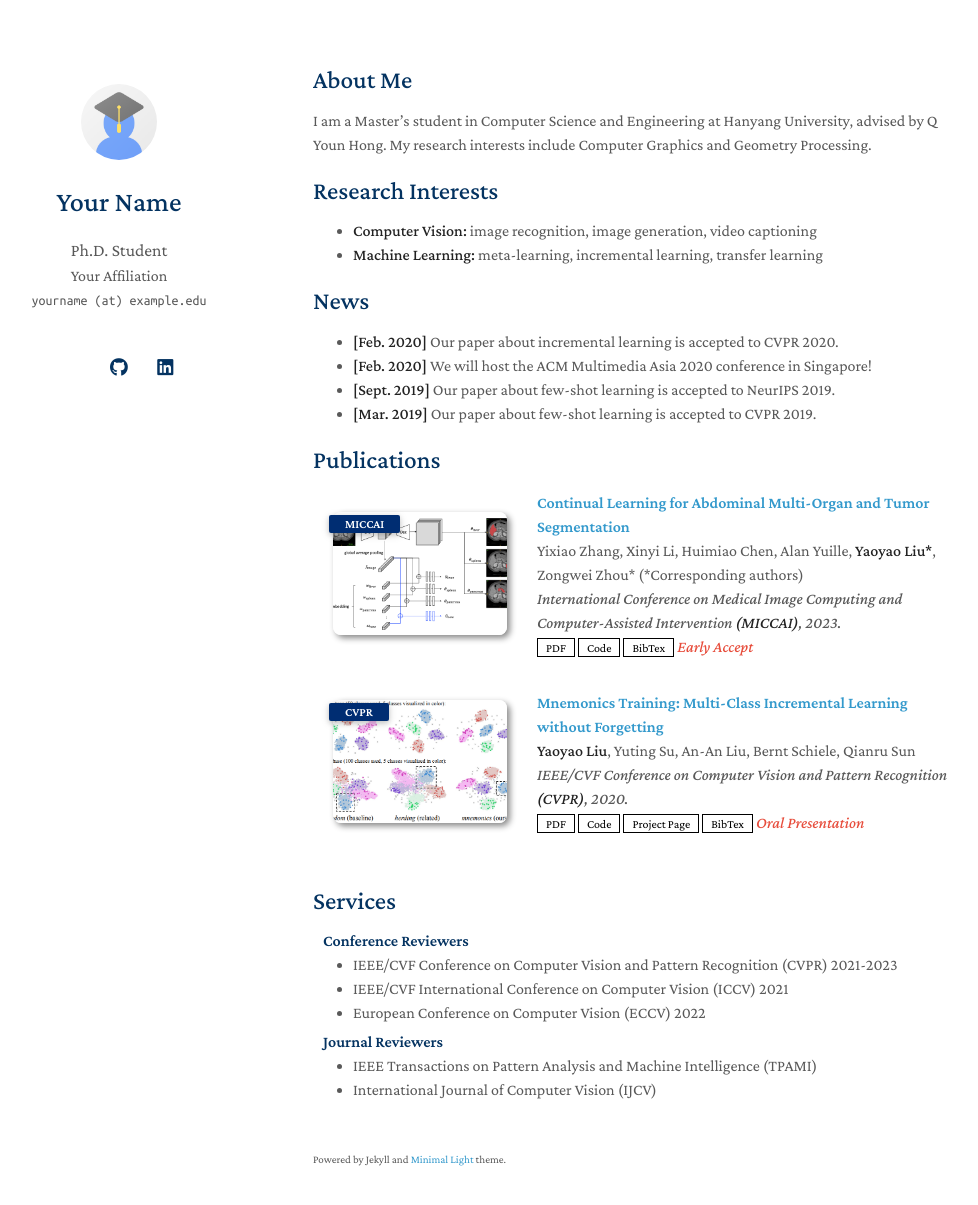
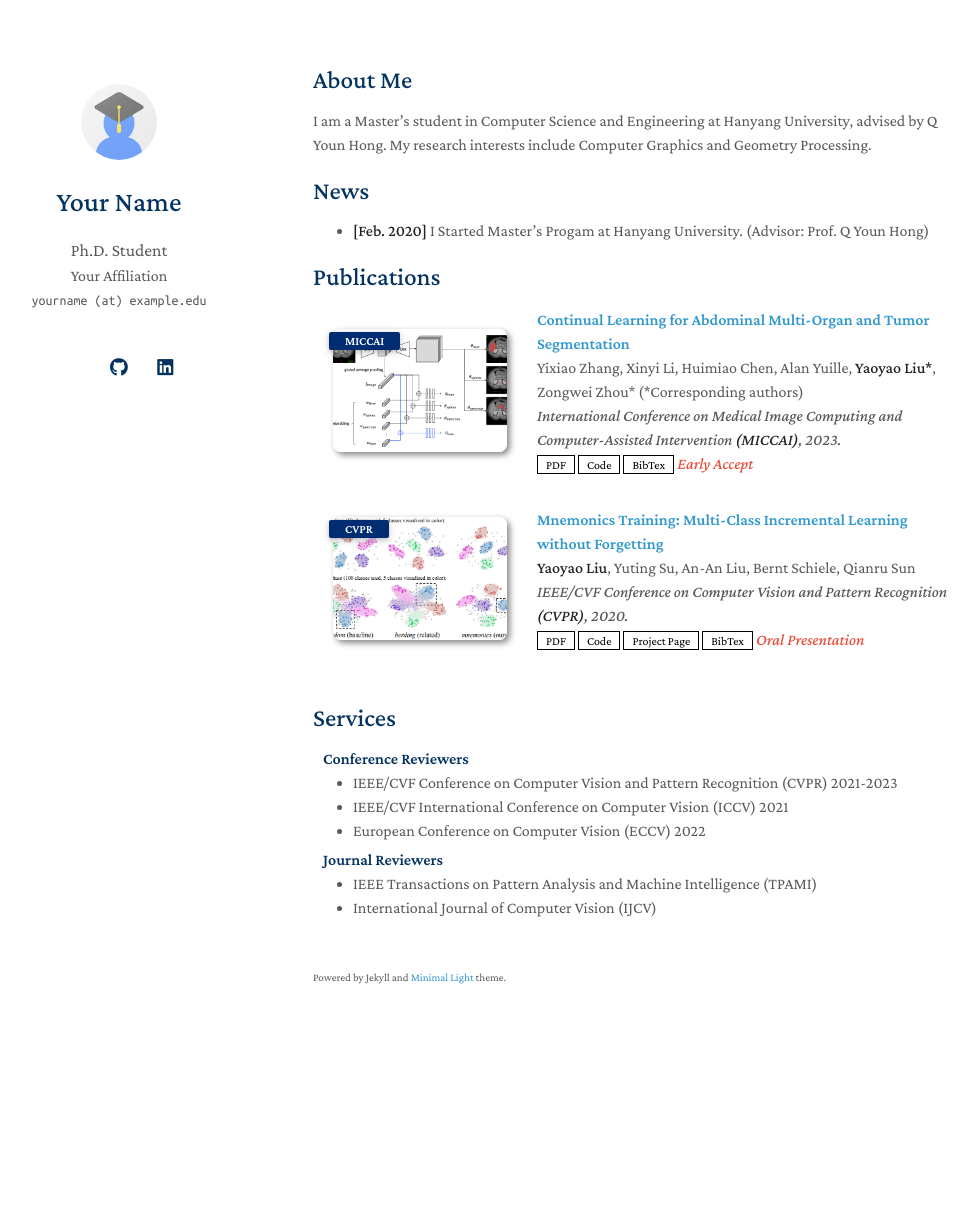
Before and after one commit to suil-hwang/suil-hwang.github.io, a Jekyll site: the page built from index.md, in a window 1280 px wide and 1240 px high. Shown: the top 1205 px of the window, without its empty margins (157-1135 px from the left). Built offline with Jekyll 4.4.1, drawn with Linux system fonts in a browser that asks for light colours; a style sheet for code colours, icons or effects is not loaded; our own code applies the rules of GitHub Pages for plain Markdown files.

Commit message:
Update index.md

```diff
--- a/index.md
+++ b/index.md
@@ -6,17 +6,9 @@ layout: homepage
 
 I am a Master's student in Computer Science and Engineering at Hanyang University, advised by Q Youn Hong. My research interests include Computer Graphics and Geometry Processing.
 
-## Research Interests
-
-- **Computer Vision:** image recognition, image generation, video captioning
-- **Machine Learning:** meta-learning, incremental learning, transfer learning
-
 ## News
 
-- **[Feb. 2020]** Our paper about incremental learning is accepted to CVPR 2020.
-- **[Feb. 2020]** We will host the ACM Multimedia Asia 2020 conference in Singapore!
-- **[Sept. 2019]** Our paper about few-shot learning is accepted to NeurIPS 2019.
-- **[Mar. 2019]** Our paper about few-shot learning is accepted to CVPR 2019.
+- **[Feb. 2020]** I Started Master's Progam at Hanyang University. (Advisor: Prof. Q Youn Hong)
 
 {% include_relative _includes/publications.md %}
 
```
